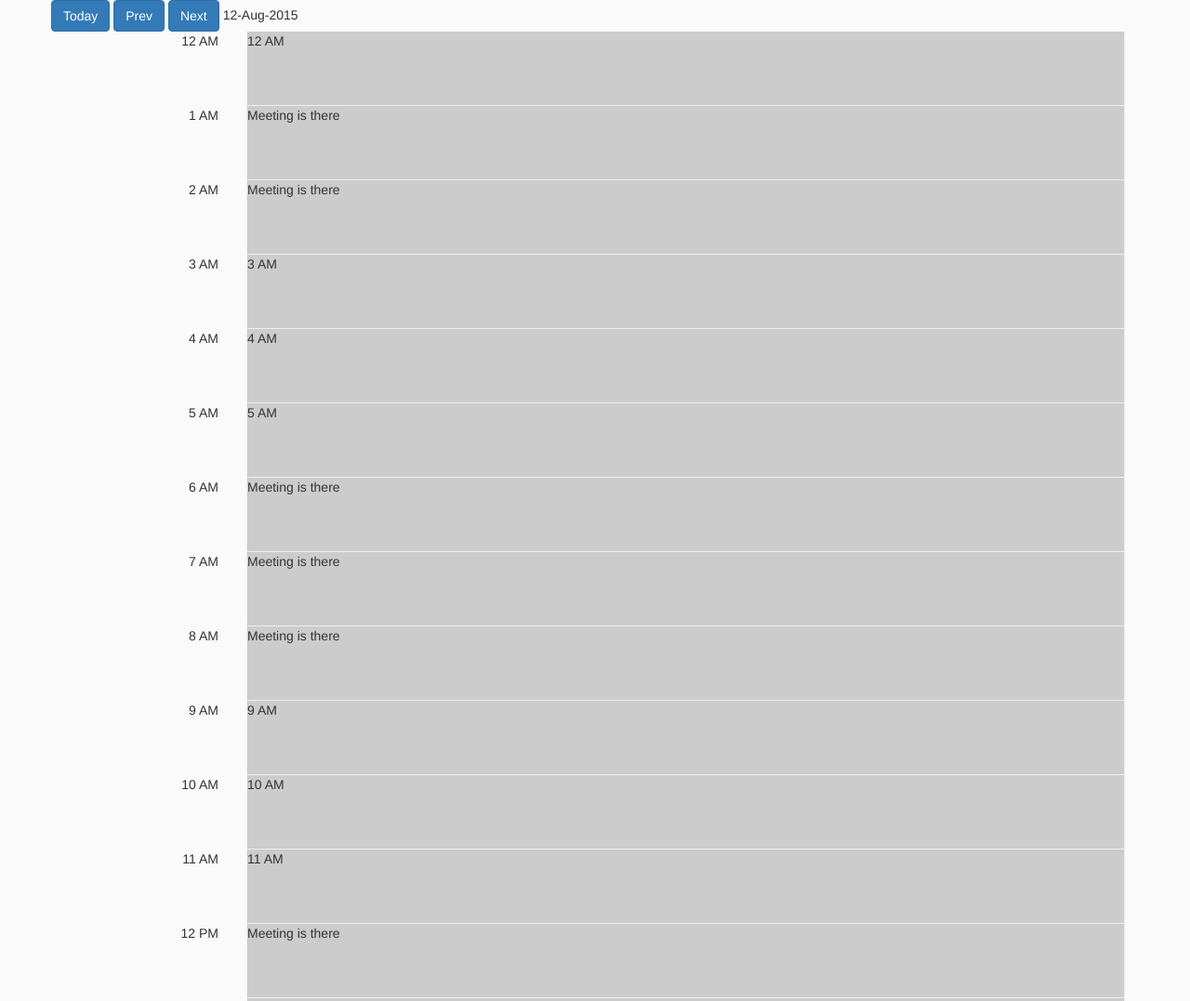
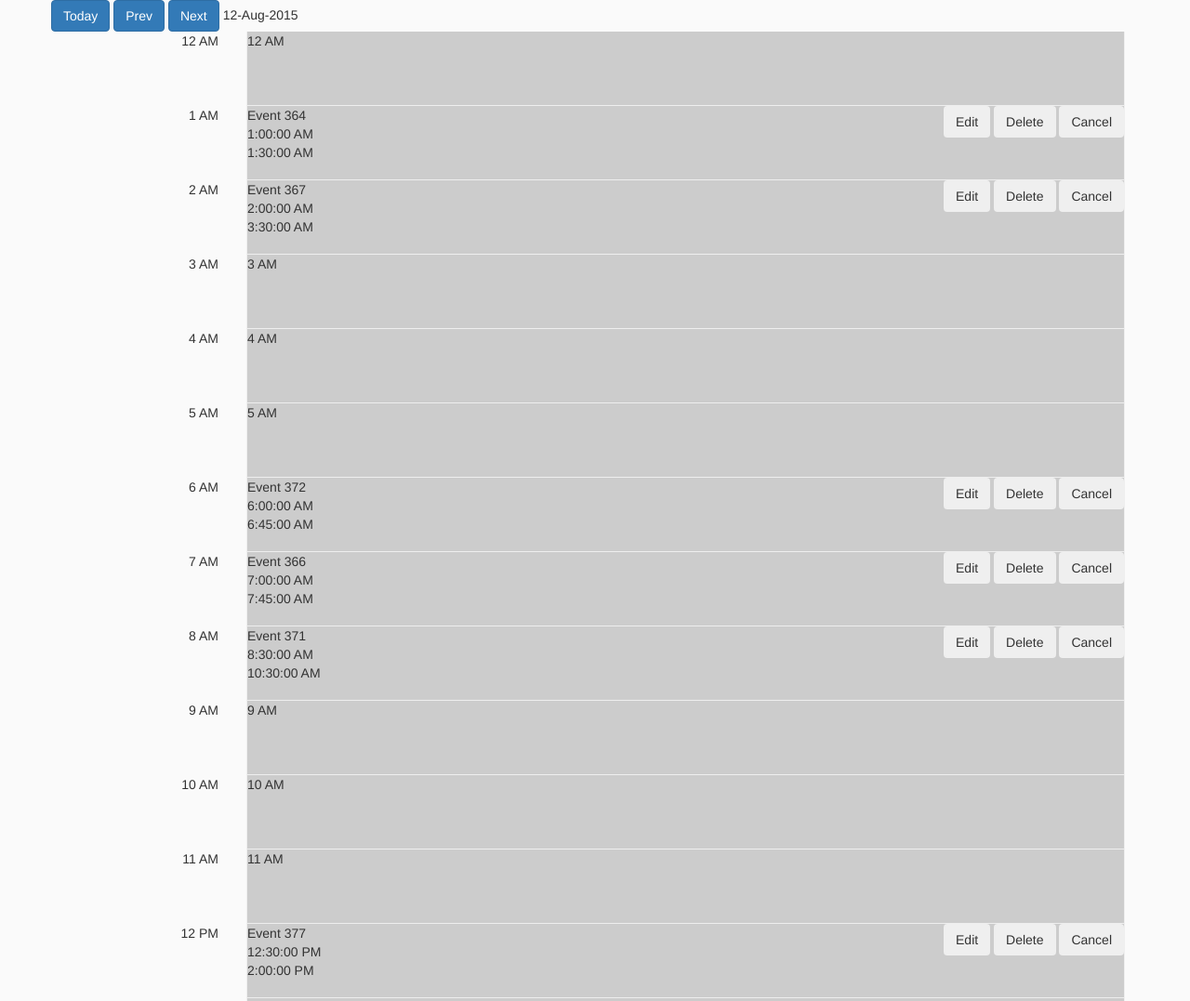
Before and after one commit to subramaniashiva/meeting-reminder-app, a website: page app/index.html in a window 1280 px wide. Shown: the top 1077 px of the page at 93% size. Drawn offline with nearby package versions, Linux system fonts and the light colour scheme; files that its build step writes are made by us from their sources.

Commit message:
Current date meetings shown using template

```diff
--- a/app/index.html
+++ b/app/index.html
@@ -92,9 +92,9 @@
       <div class="clear-fix"></div>
     </div>
     <div id="meeting-template">
-      <div class="details container">
+      <div class="details">
         <div class="pull-left">
-          <div class="name">{{name}}</div>
+          <div class="title">{{title}}</div>
           <div class="start-time">{{startTime}}</div>
           <div class="end-time">{{endTime}}</div>
         </div>
--- a/app/scripts/main.js
+++ b/app/scripts/main.js
@@ -16,11 +16,11 @@
               callback(xmlhttp.responseText, params);
           }
       };
-      xmlhttp.open("GET", url, true);
+      xmlhttp.open('GET', url, true);
       xmlhttp.send();
   }
   function processMeetingData(jsonData, date) {
-    var date1, date2, todayMeetings, elemList, tempStartTime, i;
+    var date1, date2, todayMeetings, elemList, tempStartTime, i, template;
     jsonData = JSON.parse(jsonData);
     date = date || (new Date());
     date2 = (new Date(date)).toLocaleDateString();
@@ -35,7 +35,12 @@
     elemList = document.getElementsByClassName('meeting-info');
     for(i = 0; i < todayMeetings.length; i++) {
       tempStartTime = new Date(todayMeetings[i].startTime);
-      elemList[tempStartTime.getHours()].innerHTML = "Meeting is there";
+      template = (document.getElementById('meeting-template')).innerHTML;
+      console.log('Template is ', template);
+      template = template.replace('{{title}}', todayMeetings[i].title);
+      template = template.replace('{{startTime}}', todayMeetings[i].startTime.split(',')[1]);
+      template = template.replace('{{endTime}}', todayMeetings[i].endTime.split(',')[1]);
+      elemList[tempStartTime.getHours()].innerHTML = template;
     }
   }
   function showMeetings(date) {
```
